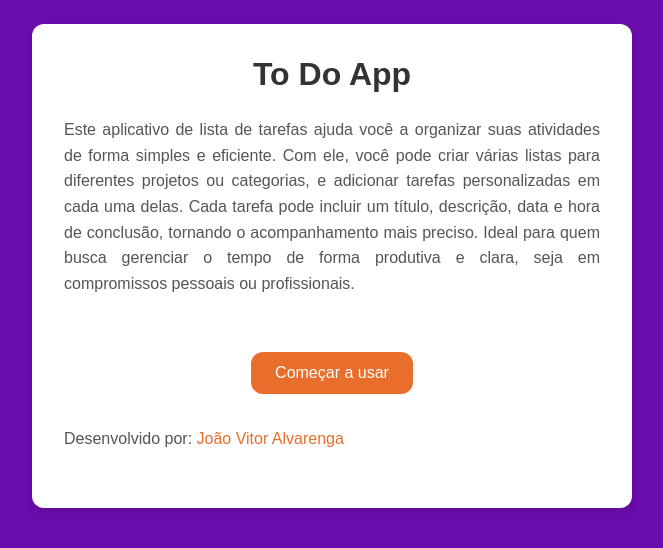
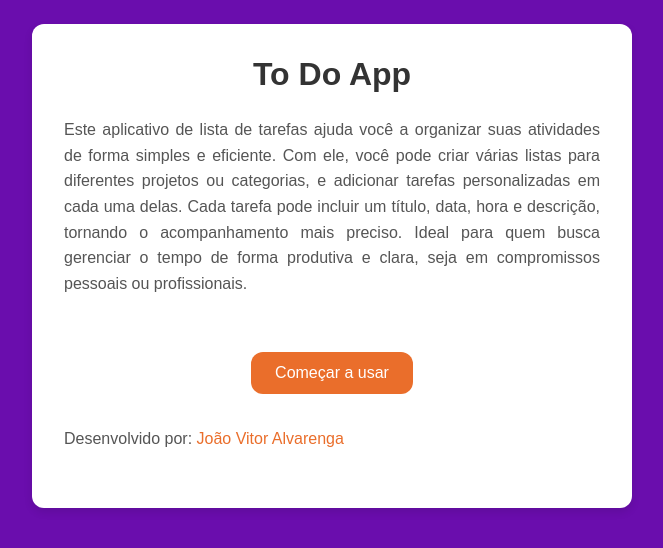
Before and after one commit to alvarengajv/todo_app, a Flask app: page / in a window 1280 px wide. Shown: the part 134-682 px from the top of the page, without its empty margins (308-971 px from the left). Run offline with Flask 3, Linux system fonts and the light colour scheme.

Commit message:
fix: mudanca no texto da index

```diff
--- a/templates/index.html
+++ b/templates/index.html
@@ -10,7 +10,7 @@
     <div class="container">
         <div class="content">
             <h1>To Do App</h1>
-            <p>Este aplicativo de lista de tarefas ajuda você a organizar suas atividades de forma simples e eficiente. Com ele, você pode criar várias listas para diferentes projetos ou categorias, e adicionar tarefas personalizadas em cada uma delas. Cada tarefa pode incluir um título, descrição, data e hora de conclusão, tornando o acompanhamento mais preciso. Ideal para quem busca gerenciar o tempo de forma produtiva e clara, seja em compromissos pessoais ou profissionais.</p>
+            <p>Este aplicativo de lista de tarefas ajuda você a organizar suas atividades de forma simples e eficiente. Com ele, você pode criar várias listas para diferentes projetos ou categorias, e adicionar tarefas personalizadas em cada uma delas. Cada tarefa pode incluir um título, data, hora e descrição, tornando o acompanhamento mais preciso. Ideal para quem busca gerenciar o tempo de forma produtiva e clara, seja em compromissos pessoais ou profissionais.</p>
             <div class="text-center">
                 <a href="{{ url_for('web.home') }}" class="btn-primary">
                     Começar a usar
```
